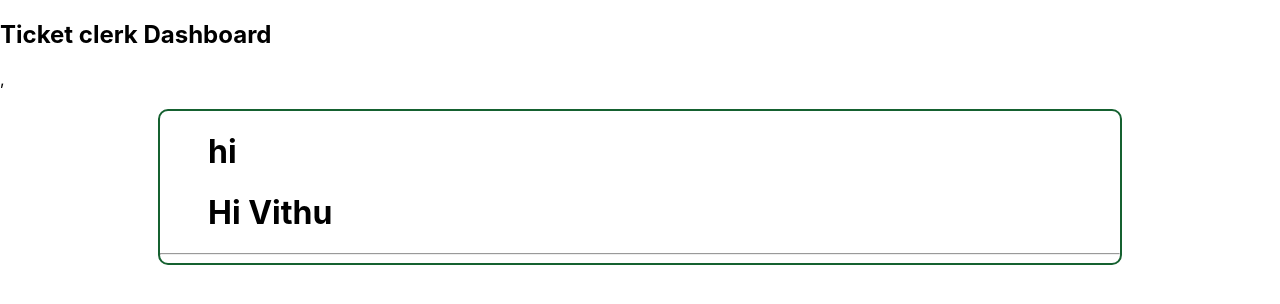
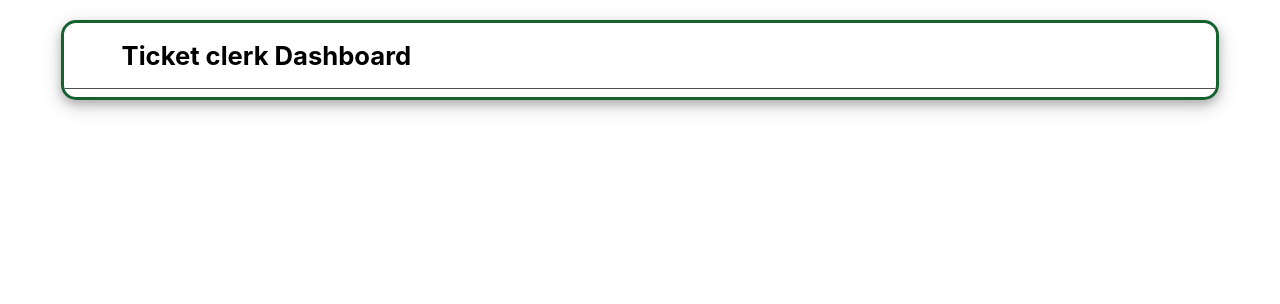
Before and after one commit to Jathu1411/Hosptal-Management-System-, a React (Create React App) app in the folder frontend/: page / in a window 1280 px wide. Shown: the top 304 px of the page. Built offline with nearby package versions, Linux system fonts and the light colour scheme.

Commit message:
done making box component, can use it

```diff
--- a/frontend/src/App.css
+++ b/frontend/src/App.css
@@ -4,4 +4,7 @@
 
 hr {
   display: block;
+  height: 1px;
+  background-color: var(--grey-color);
+  border: none;
 }
--- a/frontend/src/shared/components/Box.css
+++ b/frontend/src/shared/components/Box.css
@@ -1,14 +1,25 @@
+.outer_box_space {
+  max-width: 1400px;
+  margin: auto;
+}
+
 .box {
   overflow: hidden;
   margin: 20px auto 20px;
-  max-width: 75%;
+  max-width: 90%;
   height: auto;
-  border: 2px solid var(--dark-green-color);
-  border-radius: 10px;
+  border: 3px solid var(--dark-green-color);
+  border-radius: 15px;
   padding: 0px;
+  box-shadow: 0 4px 8px 0 rgba(0, 0, 0, 0.2), 0 6px 20px 0 rgba(0, 0, 0, 0.19);
 }
 .box h1 {
-  font-size: 2rem;
+  font-size: 2vw;
   text-align: left;
+  padding: 0px;
   padding-left: 5%;
 }
+
+.inner_content {
+  padding: 0% 5%;
+}
--- a/frontend/src/shared/components/Box.js
+++ b/frontend/src/shared/components/Box.js
@@ -4,11 +4,11 @@ import "./Box.css";
 
 const Box = (props) => {
   return (
-    <div className="box_space">
+    <div className="outer_box_space">
       <div className="box">
         <h1>{props.heading}</h1>
-        <h1>Hi Vithu</h1>
         <hr />
+        <div className="inner_content">{props.children}</div>
       </div>
     </div>
   );
--- a/frontend/src/ticket clerk/pages/TcDashboard.js
+++ b/frontend/src/ticket clerk/pages/TcDashboard.js
@@ -5,7 +5,7 @@ import Box from "../../shared/components/Box";
 const TcDashboard = () => {
   return (
     <div>
-      <h2>Ticket clerk Dashboard</h2>,<Box heading="hi"></Box>
+      <Box heading="Ticket clerk Dashboard"></Box>
     </div>
   );
 };
```
